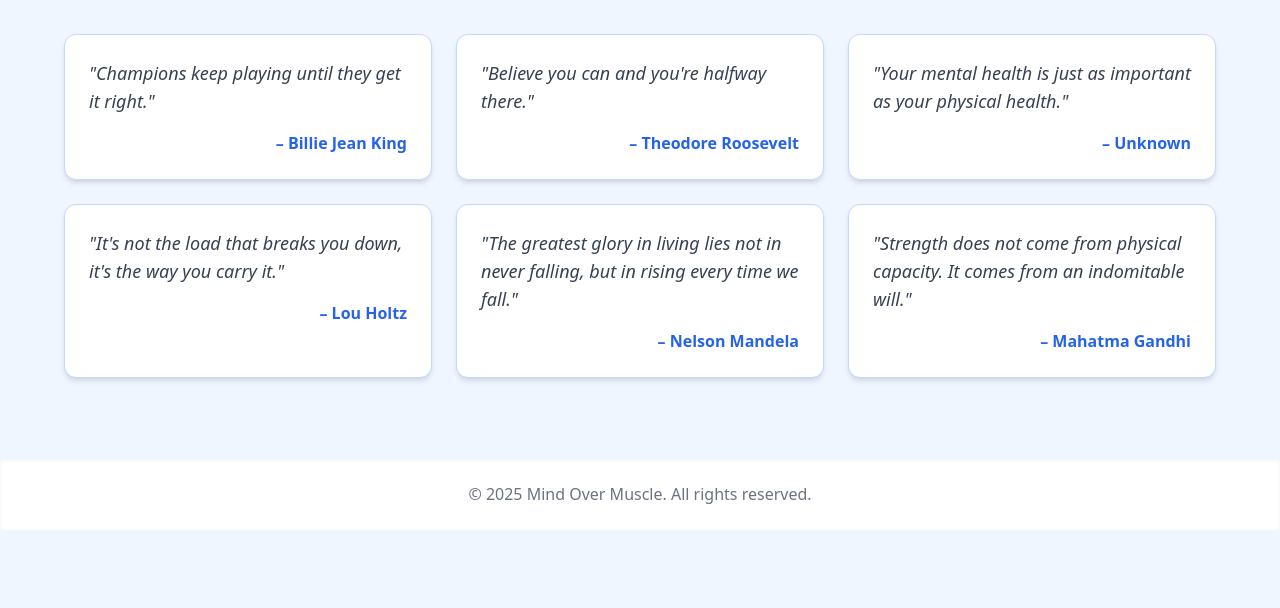
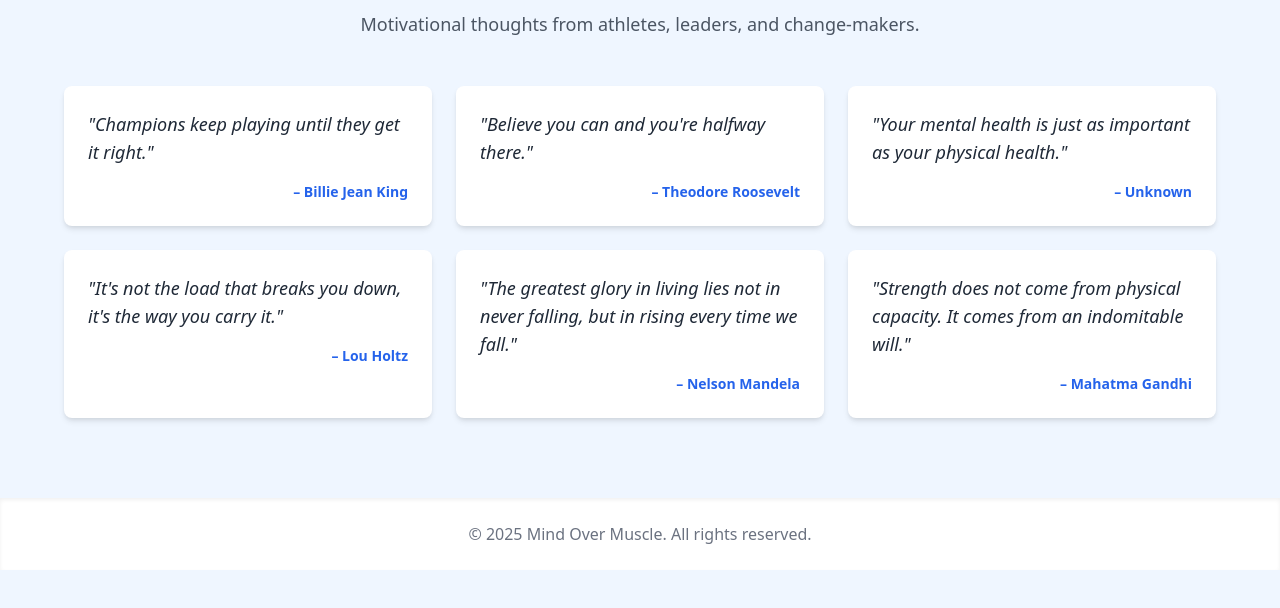
Before and after one commit to wnediN/Mental-Health, a plain HTML site: page quotes.html in a window 1280 px wide. Shown: the part 178-786 px from the top of the page. Drawn offline with nearby package versions, Linux system fonts and the light colour scheme.

Commit message:
Update quotes.html

```diff
--- a/quotes.html
+++ b/quotes.html
@@ -4,9 +4,11 @@
   <meta charset="UTF-8" />
   <meta name="viewport" content="width=device-width, initial-scale=1.0"/>
   <title>Inspirational Quotes | Mind Over Muscle</title>
-  <link href="https://cdn.jsdelivr.net/npm/tailwindcss@2.2.19/dist/tailwind.min.css" rel="stylesheet">
+  <link href="https://cdn.jsdelivr.net/npm/tailwindcss@2.2.19/dist/tailwind.min.css" rel="stylesheet" />
 </head>
 <body class="bg-blue-50 text-gray-800">
+
+  <!-- Header -->
   <header class="bg-white shadow-md">
     <div class="max-w-7xl mx-auto px-4 py-6 flex justify-between items-center">
       <a href="index.html" class="text-3xl font-bold text-blue-700">Mind Over Muscle</a>
@@ -22,45 +24,48 @@
     </div>
   </header>
 
+  <!-- Main Content -->
   <main class="mt-12 px-6">
-    <div class="max-w-6xl mx-auto text-center">
-      <h1 class="text-4xl font-bold text-blue-700 mb-10">Inspirational Quotes</h1>
+    <div class="max-w-6xl mx-auto text-center mb-12">
+      <h1 class="text-4xl font-bold mb-4 text-blue-700">Inspirational Quotes</h1>
+      <p class="text-lg text-gray-600">Motivational thoughts from athletes, leaders, and change-makers.</p>
     </div>
 
-    <div class="max-w-6xl mx-auto grid gap-6 sm:grid-cols-1 md:grid-cols-2 lg:grid-cols-3">
+    <div class="grid md:grid-cols-2 lg:grid-cols-3 gap-6 max-w-6xl mx-auto">
       <!-- Quote Card -->
-      <div class="bg-white p-6 rounded-xl shadow-md border border-blue-200 hover:shadow-xl transition duration-300">
-        <p class="italic text-gray-700 text-lg mb-4">"Champions keep playing until they get it right."</p>
-        <p class="text-right font-semibold text-blue-600">– Billie Jean King</p>
+      <div class="bg-white p-6 rounded-lg shadow-md">
+        <p class="italic text-lg text-gray-800">"Champions keep playing until they get it right."</p>
+        <p class="mt-4 text-sm text-right text-blue-600 font-semibold">– Billie Jean King</p>
       </div>
 
-      <div class="bg-white p-6 rounded-xl shadow-md border border-blue-200 hover:shadow-xl transition duration-300">
-        <p class="italic text-gray-700 text-lg mb-4">"Believe you can and you're halfway there."</p>
-        <p class="text-right font-semibold text-blue-600">– Theodore Roosevelt</p>
+      <div class="bg-white p-6 rounded-lg shadow-md">
+        <p class="italic text-lg text-gray-800">"Believe you can and you're halfway there."</p>
+        <p class="mt-4 text-sm text-right text-blue-600 font-semibold">– Theodore Roosevelt</p>
       </div>
 
-      <div class="bg-white p-6 rounded-xl shadow-md border border-blue-200 hover:shadow-xl transition duration-300">
-        <p class="italic text-gray-700 text-lg mb-4">"Your mental health is just as important as your physical health."</p>
-        <p class="text-right font-semibold text-blue-600">– Unknown</p>
+      <div class="bg-white p-6 rounded-lg shadow-md">
+        <p class="italic text-lg text-gray-800">"Your mental health is just as important as your physical health."</p>
+        <p class="mt-4 text-sm text-right text-blue-600 font-semibold">– Unknown</p>
       </div>
 
-      <div class="bg-white p-6 rounded-xl shadow-md border border-blue-200 hover:shadow-xl transition duration-300">
-        <p class="italic text-gray-700 text-lg mb-4">"It's not the load that breaks you down, it's the way you carry it."</p>
-        <p class="text-right font-semibold text-blue-600">– Lou Holtz</p>
+      <div class="bg-white p-6 rounded-lg shadow-md">
+        <p class="italic text-lg text-gray-800">"It's not the load that breaks you down, it's the way you carry it."</p>
+        <p class="mt-4 text-sm text-right text-blue-600 font-semibold">– Lou Holtz</p>
       </div>
 
-      <div class="bg-white p-6 rounded-xl shadow-md border border-blue-200 hover:shadow-xl transition duration-300">
-        <p class="italic text-gray-700 text-lg mb-4">"The greatest glory in living lies not in never falling, but in rising every time we fall."</p>
-        <p class="text-right font-semibold text-blue-600">– Nelson Mandela</p>
+      <div class="bg-white p-6 rounded-lg shadow-md">
+        <p class="italic text-lg text-gray-800">"The greatest glory in living lies not in never falling, but in rising every time we fall."</p>
+        <p class="mt-4 text-sm text-right text-blue-600 font-semibold">– Nelson Mandela</p>
       </div>
 
-      <div class="bg-white p-6 rounded-xl shadow-md border border-blue-200 hover:shadow-xl transition duration-300">
-        <p class="italic text-gray-700 text-lg mb-4">"Strength does not come from physical capacity. It comes from an indomitable will."</p>
-        <p class="text-right font-semibold text-blue-600">– Mahatma Gandhi</p>
+      <div class="bg-white p-6 rounded-lg shadow-md">
+        <p class="italic text-lg text-gray-800">"Strength does not come from physical capacity. It comes from an indomitable will."</p>
+        <p class="mt-4 text-sm text-right text-blue-600 font-semibold">– Mahatma Gandhi</p>
       </div>
     </div>
   </main>
 
+  <!-- Footer -->
   <footer class="mt-20 py-6 bg-white shadow-inner text-center text-gray-500">
     <p>&copy; 2025 Mind Over Muscle. All rights reserved.</p>
   </footer>
```
